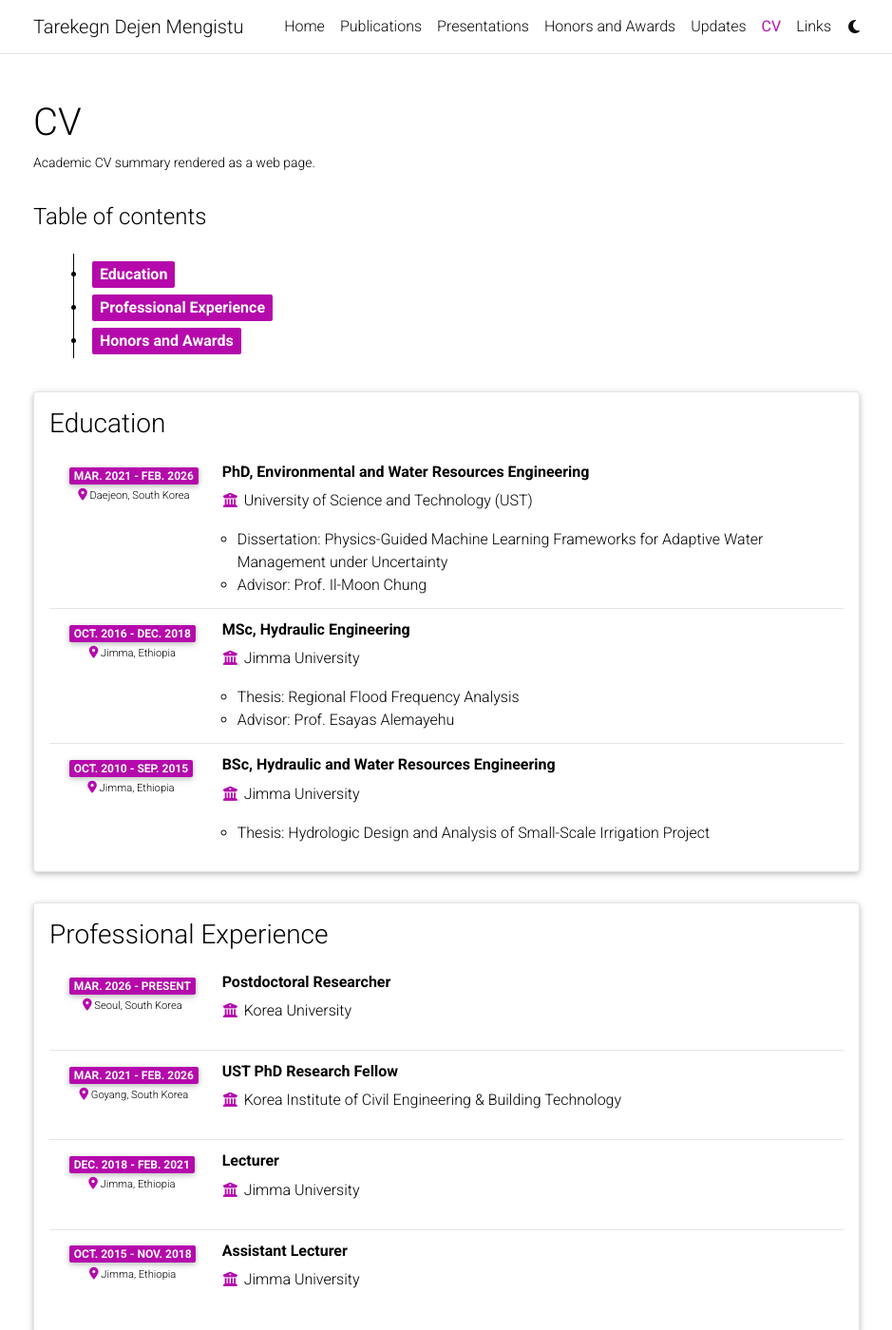
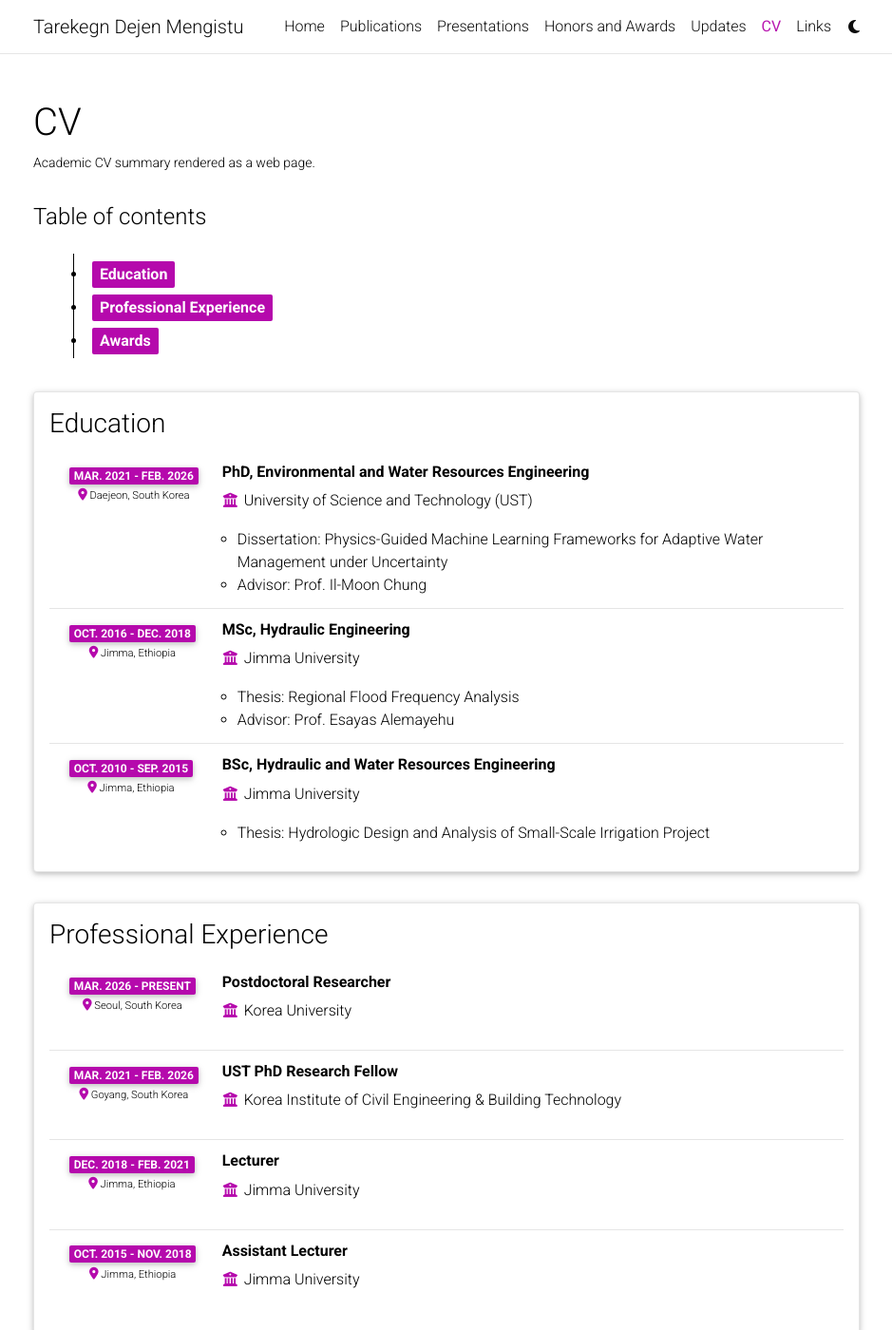
Before and after one commit to tdmengistu/tdmengistu.github.io, a Jekyll site: the page built from _pages/cv.md, in a window 1280 px wide and 1400 px high. Shown: the whole window at 95% size, without its empty margins (170-1109 px from the left). Built offline with Jekyll 4.4.1, drawn with Linux system fonts in a browser that asks for light colours; a style sheet for code colours, icons or effects is not loaded; some of the changed text lies outside the part shown.

Commit message:
Update cv.yml

```diff
--- a/_data/cv.yml
+++ b/_data/cv.yml
@@ -40,7 +40,7 @@
     institution: Jimma University
     year: Oct. 2015 - Nov. 2018
     location: Jimma, Ethiopia
-- title: Honors and Awards
+- title: Awards
   type: time_table
   contents:
   - title: Grand Prize
```
